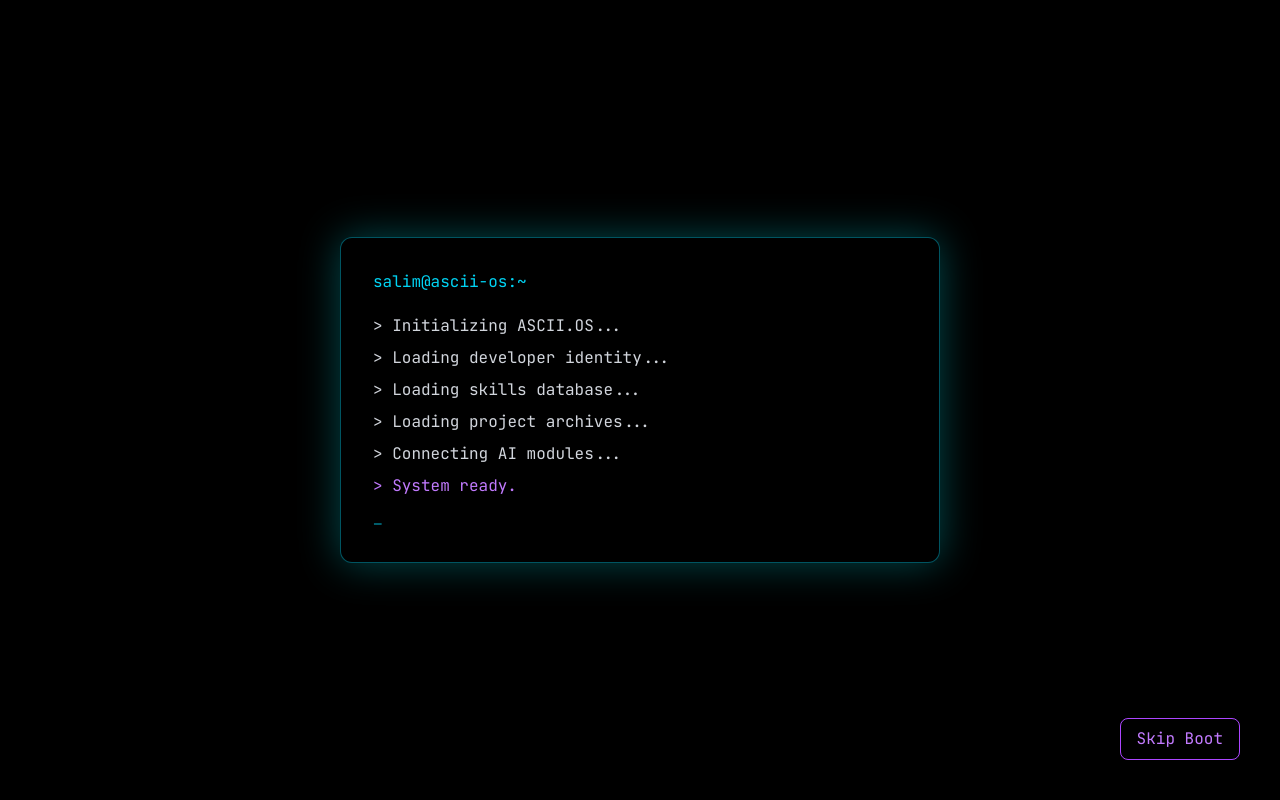
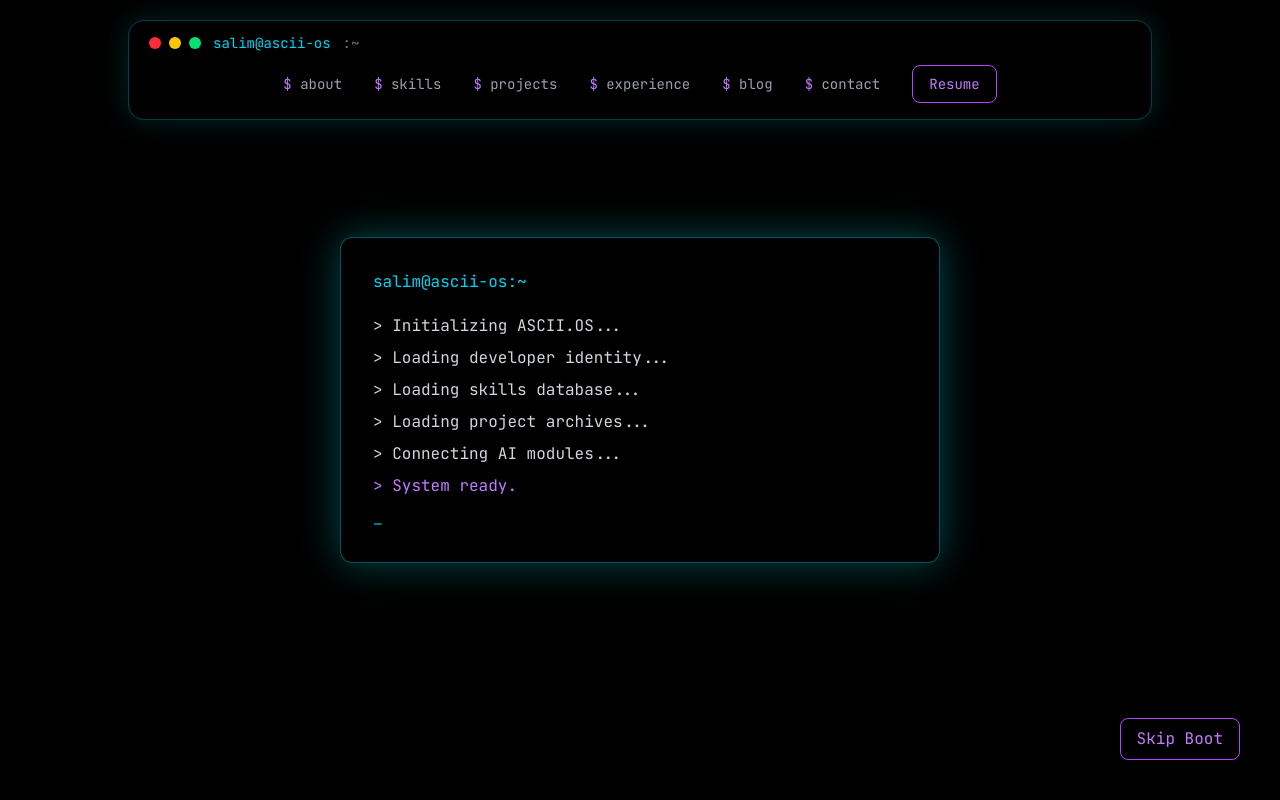
Before and after one commit to Salim-Momin/Portfolio, a Next.js app: page / in a window 1280 px wide. Shown: the top 800 px of the page. Built offline with nearby package versions, Linux system fonts and the light colour scheme.

Commit message:
Adjusting Navbar

```diff
--- a/src/app/page.tsx
+++ b/src/app/page.tsx
@@ -1,4 +1,5 @@
 import Hero from "@/sections/Hero/Hero";
+import About from "@/sections/About/About";
 import TerminalNav from "@/components/terminal/TerminalNav";
 import GridBackground from "@/components/effects/GridBackground";
 
@@ -15,6 +16,8 @@ return(
 
 <Hero/>
 
+<About/>
+
 </main>
 
 )
--- a/src/components/terminal/TerminalNav.tsx
+++ b/src/components/terminal/TerminalNav.tsx
@@ -1,33 +1,49 @@
 "use client";
 
-
-import CommandList from "./CommandList";
+import { useState } from "react";
+import { commands } from "@/data/commands";
 
 
-export default function TerminalNav(){
+export default function TerminalNav() {
+
+const [open,setOpen] = useState(false);
+
+
+function scrollToSection(target:string){
+
+const element = document.getElementById(target);
+
+if(element){
+
+element.scrollIntoView({
+behavior:"smooth"
+});
+
+}
+
+setOpen(false);
+
+}
 
 
 return (
 
-<div
+<nav
 
 className="
 fixed
 
-top-6
+top-5
 
 left-1/2
 
 -translate-x-1/2
 
+z-50
 
-z-40
+w-[92%]
 
-
-w-[90%]
-
-max-w-3xl
-
+max-w-5xl
 
 "
 
@@ -41,19 +57,33 @@ bg-black/70
 
 backdrop-blur-xl
 
-
 border
 
 border-cyan-400/30
 
+rounded-2xl
 
-rounded-xl
+shadow-[0_0_30px_rgba(0,245,255,.15)]
+
+"
+
+>
 
 
-shadow-[0_0_30px_rgba(0,245,255,.2)]
+{/* TOP BAR */}
 
+<div
 
-p-5
+className="
+flex
+
+items-center
+
+justify-between
+
+px-5
+
+py-3
 
 "
 
@@ -67,19 +97,49 @@ flex
 
 items-center
 
-gap-2
-
-mb-5
+gap-3
 
 font-mono
 
-text-cyan-400
+text-sm
 
 "
 
 >
 
-<span>
+
+<div className="flex gap-2">
+
+
+<span className="
+w-3
+h-3
+rounded-full
+bg-red-500
+"/>
+
+
+<span className="
+w-3
+h-3
+rounded-full
+bg-yellow-400
+"/>
+
+
+<span className="
+w-3
+h-3
+rounded-full
+bg-green-400
+"/>
+
+
+</div>
+
+
+
+<span className="text-cyan-400">
 
 salim@ascii-os
 
@@ -88,16 +148,7 @@ salim@ascii-os
 
 <span className="text-gray-500">
 
-:
-
-</span>
-
-
-<span>
-
-~
-
-$
+:~
 
 </span>
 
@@ -106,7 +157,140 @@ $
 
 
 
-<CommandList/>
+<button
+
+onClick={()=>setOpen(!open)}
+
+className="
+md:hidden
+
+text-cyan-400
+
+font-mono
+
+"
+
+>
+
+{open ? "close" : "menu"}
+
+</button>
+
+
+</div>
+
+
+
+
+{/* MENU */}
+
+<div
+
+className={`
+md:flex
+
+items-center
+
+justify-center
+
+gap-8
+
+px-5
+
+pb-4
+
+
+font-mono
+
+text-sm
+
+
+${
+
+open
+?
+"block"
+:
+"hidden md:flex"
+
+}
+
+`}
+
+>
+
+
+{
+commands.map((item)=>(
+
+
+<button
+
+key={item.command}
+
+onClick={()=>scrollToSection(item.target)}
+
+className="
+text-gray-400
+
+hover:text-cyan-400
+
+transition
+
+"
+
+>
+
+
+<span className="text-purple-400">
+
+$
+
+</span>
+
+{" "}
+
+{item.command}
+
+
+</button>
+
+
+))
+
+}
+
+
+
+<button
+
+className="
+px-4
+
+py-2
+
+rounded-lg
+
+border
+
+border-purple-500
+
+text-purple-400
+
+hover:bg-purple-500
+
+hover:text-black
+
+transition
+
+"
+
+>
+
+Resume
+
+</button>
+
 
 
 </div>
@@ -114,6 +298,9 @@ $
 
 </div>
 
+
+</nav>
+
 )
 
 }
--- a/src/data/commands.ts
+++ b/src/data/commands.ts
@@ -1,14 +1,39 @@
 export const commands = [
+
 {
 command:"about",
-  description:"About Salim"
+description:"About me",
+target:"about"
 },
+
+{
+command:"skills",
+description:"Skills",
+target:"skills"
+},
+
 {
 command:"projects",
-  description:"View projects"
+description:"Projects",
+target:"projects"
 },
+
 {
-  command:"skills",
-  description:"My skills"
+command:"experience",
+description:"Experience",
+target:"experience"
+},
+
+{
+command:"blog",
+description:"Blog",
+target:"blog"
+},
+
+{
+command:"contact",
+description:"Contact",
+target:"contact"
 }
-]
+
+];
--- /dev/null
+++ b/src/data/profile.ts
@@ -0,0 +1,27 @@
+export const profile = {
+
+name:"Salim Momin",
+
+role:[
+"Full Stack Developer",
+"AI Engineer",
+"Cybersecurity Enthusiast"
+],
+
+location:"India",
+
+education:
+"Computer Science Student",
+
+mission:
+"Building AI-powered applications, developer tools and modern software products.",
+
+
+interests:[
+"Artificial Intelligence",
+"Backend Engineering",
+"Automation",
+"Cybersecurity"
+]
+
+};
--- /dev/null
+++ b/src/sections/About/About.tsx
@@ -0,0 +1,85 @@
+"use client";
+
+
+import {motion} from "framer-motion";
+
+import ProfileCard from "./ProfileCard";
+
+
+export default function About(){
+
+
+return(
+
+<section
+
+id="about"
+
+className="
+min-h-screen
+
+py-24
+
+px-6
+
+"
+
+>
+
+
+<div
+
+className="
+max-w-6xl
+
+mx-auto
+
+"
+
+>
+
+
+<motion.h2
+
+initial={{
+opacity:0,
+y:30
+}}
+
+whileInView={{
+opacity:1,
+y:0
+}}
+
+className="
+text-4xl
+
+font-bold
+
+text-cyan-400
+
+font-mono
+
+mb-10
+
+"
+
+>
+
+$ cat about.txt
+
+</motion.h2>
+
+
+
+<ProfileCard/>
+
+
+</div>
+
+
+</section>
+
+)
+
+}
--- /dev/null
+++ b/src/sections/About/ProfileCard.tsx
@@ -0,0 +1,137 @@
+import {profile} from "@/data/profile";
+
+
+export default function ProfileCard(){
+
+
+return(
+
+<div
+
+className="
+font-mono
+
+bg-black/60
+
+border
+
+border-cyan-400/30
+
+rounded-xl
+
+p-6
+
+shadow-[0_0_30px_rgba(0,245,255,.15)]
+
+"
+
+>
+
+
+<div className="
+text-cyan-400
+mb-6
+"
+
+>
+
+╔══════════════════╗
+
+<br/>
+
+&nbsp;&nbsp;USER PROFILE
+
+<br/>
+
+╚══════════════════╝
+
+</div>
+
+
+
+<div className="space-y-4">
+
+
+<p>
+
+<span className="text-purple-400">
+
+NAME:
+
+</span>
+
+<br/>
+
+{profile.name}
+
+</p>
+
+
+
+<p>
+
+<span className="text-purple-400">
+
+ROLE:
+
+</span>
+
+<br/>
+
+{
+profile.role.map((item)=>(
+<span key={item} className="block">
+→ {item}
+</span>
+))
+}
+
+</p>
+
+
+
+<p>
+
+<span className="text-purple-400">
+
+MISSION:
+
+</span>
+
+<br/>
+
+{profile.mission}
+
+</p>
+
+
+
+<p>
+
+<span className="text-purple-400">
+
+INTERESTS:
+
+</span>
+
+<br/>
+
+{
+profile.interests.map((item)=>(
+<span key={item} className="block">
+→ {item}
+</span>
+))
+}
+
+</p>
+
+
+</div>
+
+
+</div>
+
+)
+
+}
--- a/src/sections/Hero/Hero.tsx
+++ b/src/sections/Hero/Hero.tsx
@@ -21,7 +21,8 @@ flex
 items-center
 
 px-6
-py-20
+pt-40
+pb-20
 
 relative
 
```
Lines whose indentation alone changed are shown as unchanged.
